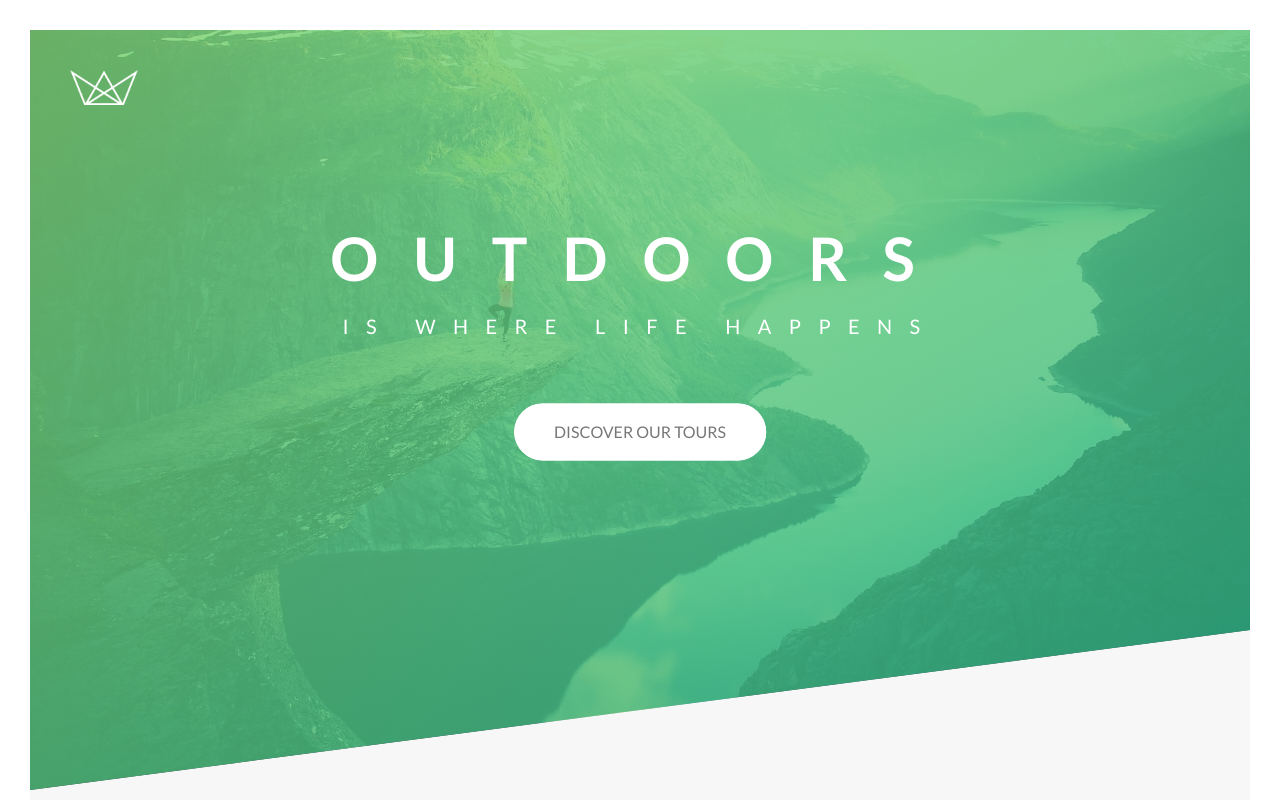
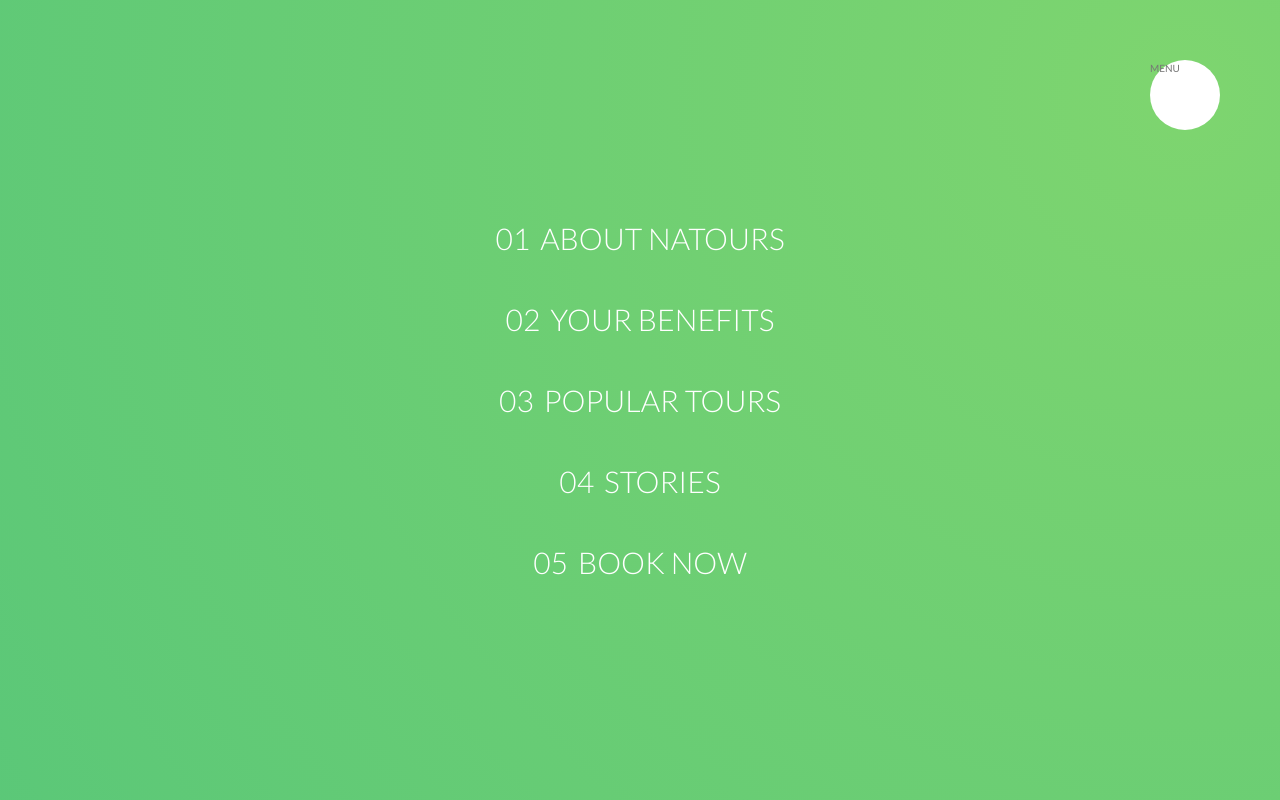
Before and after one commit to cjoak1028/css-natours, a website: page index.html in a window 1280 px wide. Shown: the top 800 px of the page. Drawn offline with Linux system fonts and the light colour scheme.

Commit message:
navigation - created basic layout

```diff
--- a/index.html
+++ b/index.html
@@ -14,6 +14,25 @@
         <title>Natours | Exciting tours for adventurous people</title>
     </head>
     <body>
+
+        <div class="navigation">
+            <input type="checkbox" class="navigation__checkbox" id="navi-toggle">
+
+            <label for="navi-toggle" class="navigation__button">MENU</label>
+
+            <div class="navigation__background">&nbsp;</div>
+
+            <nav class="navigation__nav">
+                <ul class="navigation__list">
+                    <li class="navigation__item"><a href="#" class="navigation__link"><span>01</span>About Natours</a></li>
+                    <li class="navigation__item"><a href="#" class="navigation__link"><span>02</span>Your benefits</a></li>
+                    <li class="navigation__item"><a href="#" class="navigation__link"><span>03</span>Popular tours</a></li>
+                    <li class="navigation__item"><a href="#" class="navigation__link"><span>04</span>Stories</a></li>
+                    <li class="navigation__item"><a href="#" class="navigation__link"><span>05</span>Book now</a></li>
+                </ul>
+            </nav>
+        </div>
+
         <header class="header">
             <div class="header__logo-box">
                 <img src="img/logo-white.png" alt="Logo" class="header__logo">
--- /dev/null
+++ b/sass/layout/_navigation.scss
@@ -0,0 +1,79 @@
+.navigation {
+    &__checkbox {
+        display: none;
+    }
+
+    &__button {
+        background-color: $color-white;
+        height: 7rem;
+        width: 7rem;
+        position: fixed;
+        top: 6rem;
+        right: 6rem;
+        border-radius: 50%;
+        z-index: 2000;
+    }
+
+    &__background {
+        height: 6rem;
+        width: 6rem;
+        border-radius: 50%;
+        position: fixed;
+        top: 6.5rem;
+        right: 6.5rem;
+        background-image: radial-gradient($color-primary-light, $color-primary-dark);
+        z-index: 1000;
+
+        transform: scale(80);
+    }
+
+    &__nav {
+        height: 100vh;
+        width: 100%;
+        position: fixed;
+        top: 0;
+        right: 0;
+        z-index: 1500;
+    }
+
+    &__list {
+        position: absolute;
+        top: 50%;
+        left: 50%;
+        transform: translate(-50%, -50%);
+        list-style: none;
+        text-align: center;
+    }
+
+    &__item {
+        margin: 1rem;
+    }
+
+    &__link {
+        &:link,
+        &:visited {
+            display: inline-block;
+            font-size: 3rem;
+            font-weight: 300;
+            padding: 1rem 2rem;
+            color: $color-white;
+            text-decoration: none;
+            text-transform: uppercase;
+            background-image: linear-gradient(120deg, transparent 0%, transparent 50%, $color-white 50%);
+            background-size: 230%;
+            transition: all .4s;
+
+            span {
+                margin-right: 1rem;
+                display: inline-block;
+            }
+        }
+
+        &:hover,
+        &:active {
+            background-position: 100%;
+            color: $color-primary;
+            transform: translateX(1rem);
+        }
+    }
+}
--- a/sass/main.scss
+++ b/sass/main.scss
@@ -18,5 +18,6 @@
 @import "layout/footer";
 @import "layout/grid";
 @import "layout/header";
+@import "layout/navigation";
 
 @import "pages/home";
```
Also changed, not shown: css/style.css.
